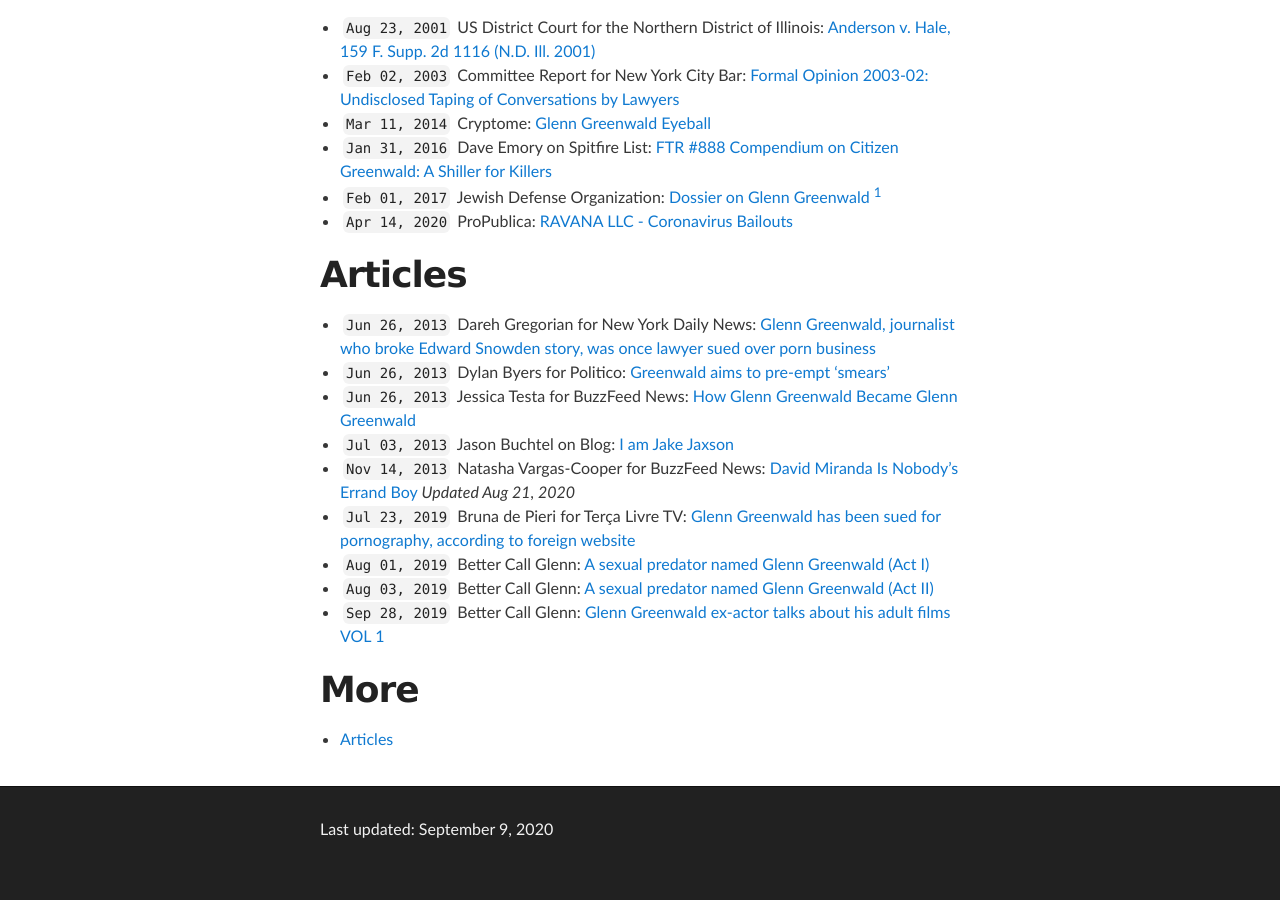
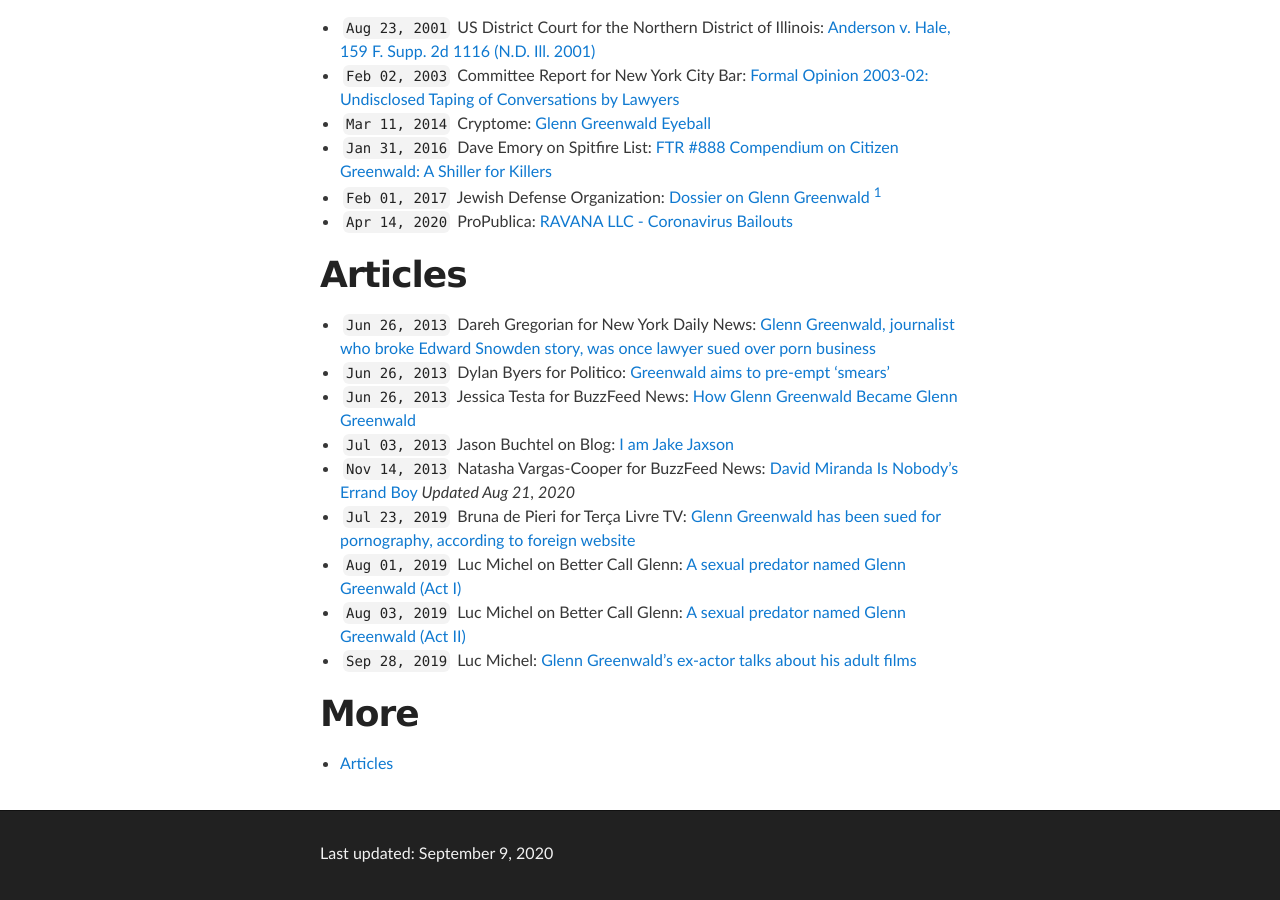
Before and after one commit to masternotions/masternotions.github.io, a Jekyll site: the page built from index.md, in a window 1280 px wide and 900 px high, scrolled down 1518 px. Built offline with Jekyll 4.4.1, drawn with Linux system fonts in a browser that asks for light colours; comment, search, counter and statistics services are not loaded; before the commit the page ends 2394 px from its top, so only the background shows below that.

Commit message:
Update index.md

```diff
--- a/index.md
+++ b/index.md
@@ -78,9 +78,9 @@ Here's an audio clip of GG talking in _Hot.Hairy.Real. Volume 4_: [Is your dick
 - ``Jul 03, 2013`` Jason Buchtel on Blog: [I am Jake Jaxson](https://jakejaxson.com/post/54490441032/i-am-jake-jaxson)
 - ``Nov 14, 2013`` Natasha Vargas-Cooper for BuzzFeed News: [David Miranda Is Nobody's Errand Boy](https://www.buzzfeed.com/natashavc/david-miranda-is-nobodys-errand-boy) _Updated Aug 21, 2020_
 - ``Jul 23, 2019`` Bruna de Pieri for Terça Livre TV: [Glenn Greenwald has been sued for pornography, according to foreign website](https://www.tercalivre.com.br/glenn-greenwald-ja-foi-processado-por-pornografia-segundo-site-estrangeiro/)
-- ``Aug 01, 2019`` Better Call Glenn: [A sexual predator named Glenn Greenwald (Act I)](https://web.archive.org/web/20190803233858/https://bettercallglenn.com/um-predador-sexual-chamado-glenn-greenwald-ato-i/)
-- ``Aug 03, 2019`` Better Call Glenn: [A sexual predator named Glenn Greenwald (Act II)](https://web.archive.org/web/20190803233858/https://bettercallglenn.com/um-predador-sexual-chamado-glenn-greenwald-ato-ii/)
-- ``Sep 28, 2019`` Better Call Glenn: [Glenn Greenwald ex-actor talks about his adult films VOL 1](https://web.archive.org/web/20191012162650/https://bettercallglenn.com/ex-ator-de-glenn-greenwald-fala-sobre-seus-filmes-adultos-vol-1/)
+- ``Aug 01, 2019`` Luc Michel on Better Call Glenn: [A sexual predator named Glenn Greenwald (Act I)](https://web.archive.org/web/20190803233858/https://bettercallglenn.com/um-predador-sexual-chamado-glenn-greenwald-ato-i/)
+- ``Aug 03, 2019`` Luc Michel on Better Call Glenn: [A sexual predator named Glenn Greenwald (Act II)](https://web.archive.org/web/20190803233858/https://bettercallglenn.com/um-predador-sexual-chamado-glenn-greenwald-ato-ii/)
+- ``Sep 28, 2019`` Luc Michel: [Glenn Greenwald's ex-actor talks about his adult films](raul-interview.md)
 
 # More
 
```
